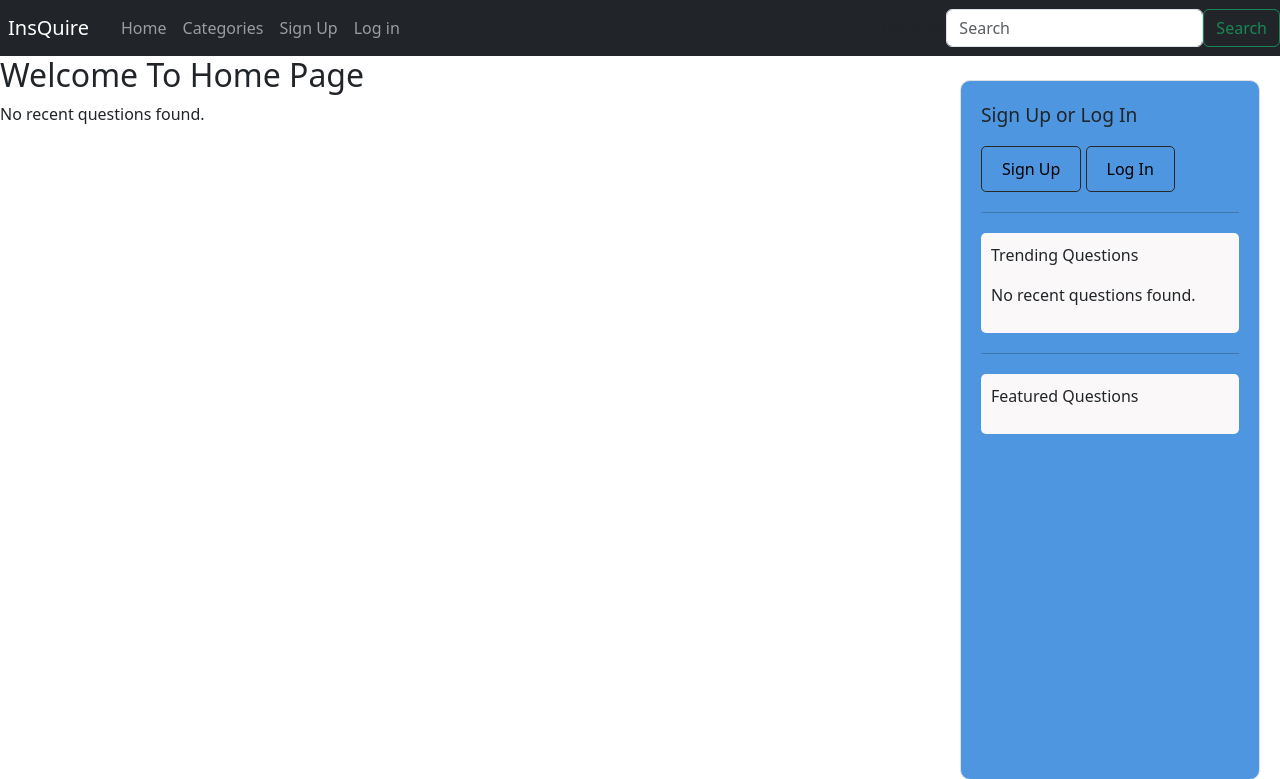
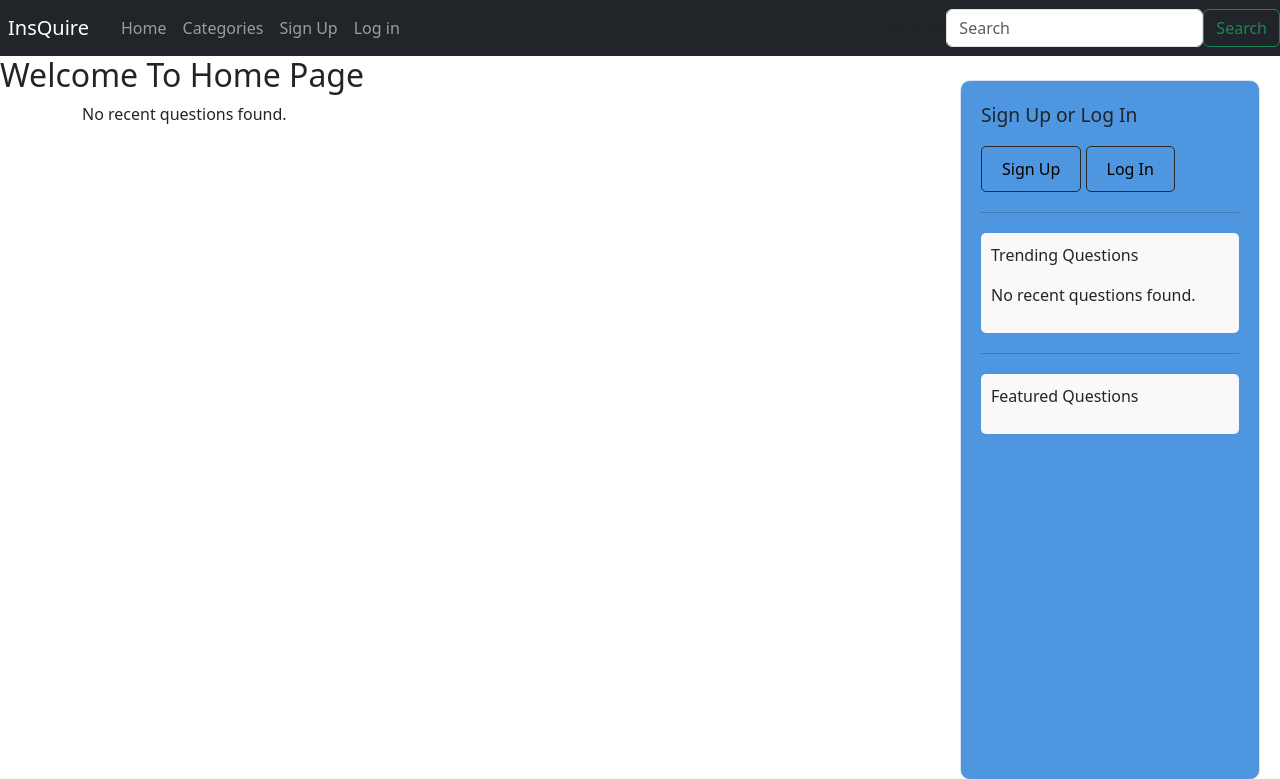
Before and after one commit to ibby-hassan/WAD2-Group-Project, a Django app: page / in a window 1280 px wide. Shown: the top 779 px of the page. Run offline with Django 3.2, Linux system fonts and the light colour scheme; data that the repository does not hold is empty; some libraries are stand-ins or nearby versions.

Commit message:
slight changes

```diff
--- a/templates/insQuire/category.html
+++ b/templates/insQuire/category.html
@@ -21,7 +21,7 @@
     {% if questions %}
     <div class="row">
         {% for question in questions %}
-            {% if forloop.counter0|divisibleby:4 %}
+            {% if forloop.counter0|divisibleby:3 %}
                 </div><div class="row">
             {% endif %}
 
--- a/templates/insQuire/index.html
+++ b/templates/insQuire/index.html
@@ -24,7 +24,11 @@
     </style>
 
     <h2>Welcome To Home Page</h2>
-
+    <div class="container">
+        <div class="row">
+            <div class="col-10">
+        {% comment %} <div class="row">
+            <div class="col-md-8 offset-md-2"> {% endcomment %}
     {% if recent_questions %}
         {% for question in recent_questions %}
             <div class="question-card card">
@@ -85,6 +89,9 @@
     {% else %}
         <p>No recent questions found.</p>
     {% endif %}
+        </div>
+    </div>
+</div>
 {% endblock %}
 
 {% block sidebar_block %}
--- a/templates/insQuire/question.html
+++ b/templates/insQuire/question.html
@@ -93,7 +93,7 @@
                         </div>
                     </div>
                 {% else %}
-                    <p>Unknown Question</p>
+                    <p>No answers</p>
                 {% endif %}
                 {% endif %}
 
```
